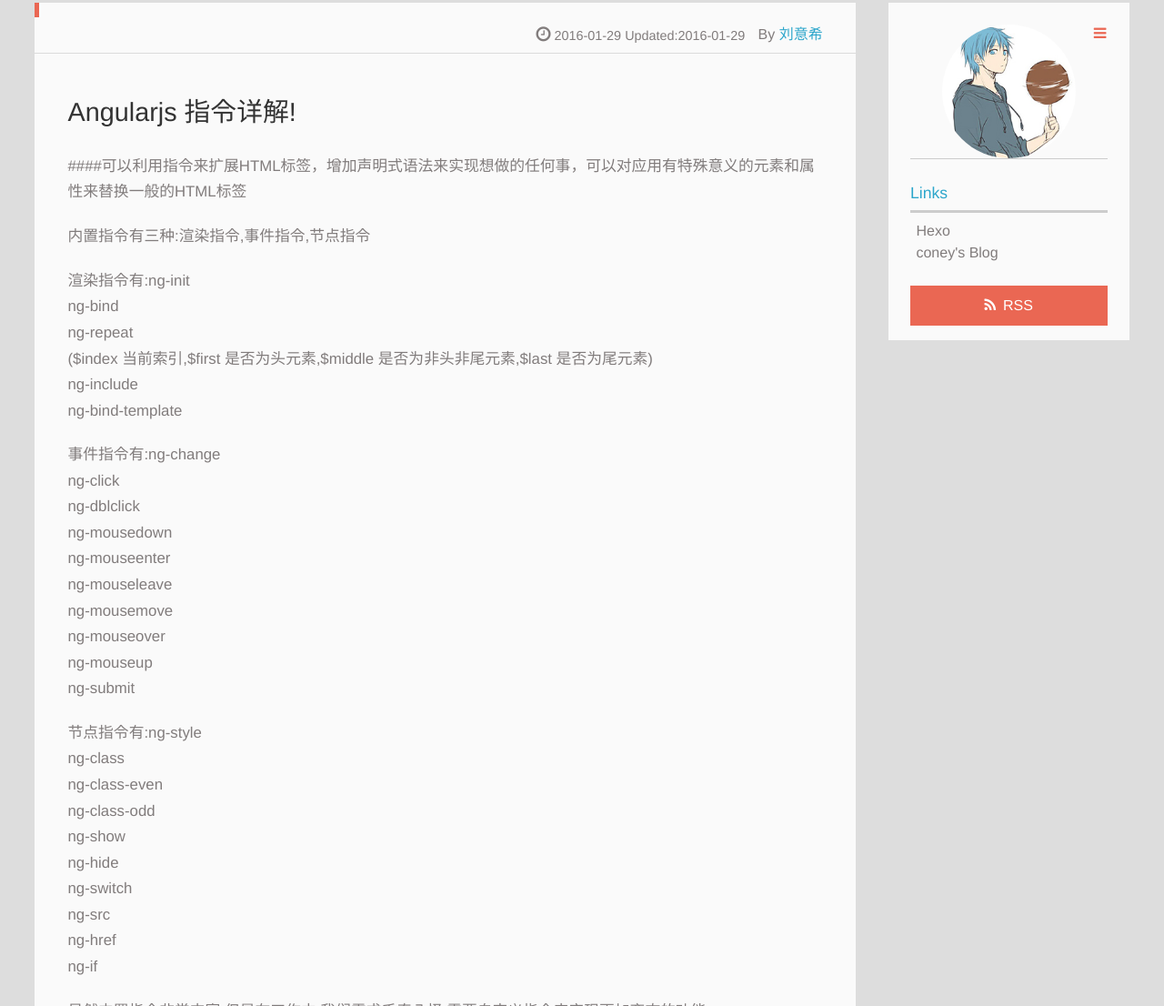
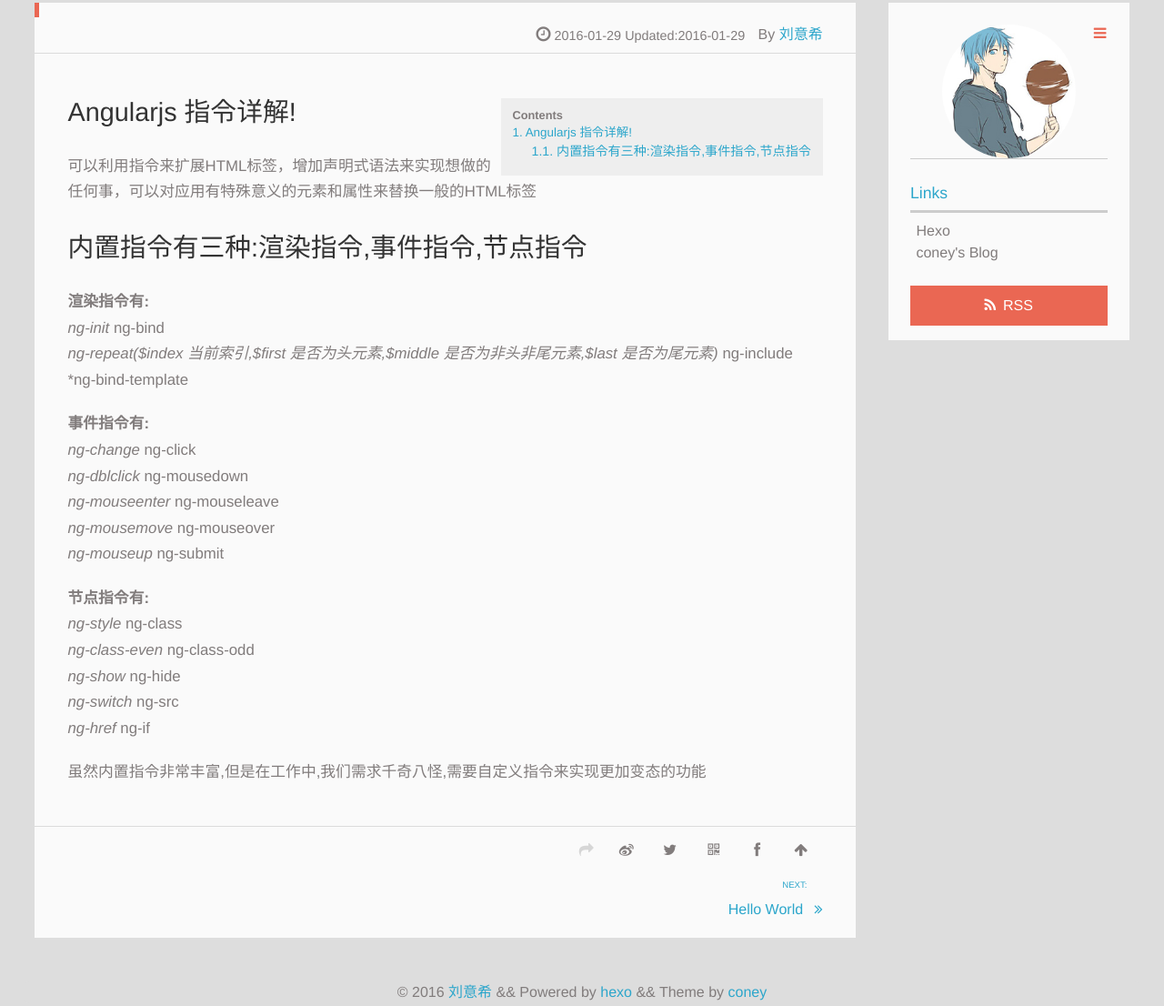
Before and after one commit to liuyixizhoujianlei/liuyixizhoujianlei.github.io, a plain HTML site: page 2016/01/29/hexo/index.html in a window 1280 px wide. Shown: the part 210-1316 px from the top of the page at 91% size. Drawn offline with Linux system fonts and the light colour scheme; a script that the page names is missing; files whose address does not match are found by name.

Commit message:
Site updated: 2016-01-29 14:47:47

```diff
--- a/2016/01/29/hexo/index.html
+++ b/2016/01/29/hexo/index.html
@@ -12,9 +12,9 @@
 
     <meta name="author" content="刘意希">
 
-    <meta name="description" content="Angularjs 指令详解! ####可以利用指令来扩展HTML标签，增加声明式语法来实现想做的任何事，可以对应用有特殊意义的元素和属性来替换一般的HTML标签
- 内置指令有三种:渲染指令,事件指令,节点指令
- 渲染指令有:ng-init            ng-bind           ">
+    <meta name="description" content="Angularjs 指令详解! 可以利用指令来扩展HTML标签，增加声明式语法来实现想做的任何事，可以对应用有特殊意义的元素和属性来替换一般的HTML标签
+内置指令有三种:渲染指令,事件指令,节点指令 渲染指令有:    ng-init
+    ng-bind    ng-repeat($index">
 
 
 
@@ -83,8 +83,8 @@
       <a href="http://yoursite.com" title="刘意希">刘意希</a>
     </p>
   <p class="article-time">
-    <time datetime="2016-01-29T06:40:43.349Z" itemprop="datePublished">2016-01-29</time>
-    Updated:<time datetime="2016-01-29T06:40:43.346Z" itemprop="dateModified">2016-01-29</time>
+    <time datetime="2016-01-29T06:47:37.758Z" itemprop="datePublished">2016-01-29</time>
+    Updated:<time datetime="2016-01-29T06:47:37.754Z" itemprop="dateModified">2016-01-29</time>
 
   </p>
 </header>
@@ -93,14 +93,25 @@
 
 		<div id="toc" class="toc-article">
 			<strong class="toc-title">Contents</strong>
-		<ol class="toc"><li class="toc-item toc-level-1"><a class="toc-link" href="#Angularjs__u6307_u4EE4_u8BE6_u89E3_21"><span class="toc-number">1.</span> <span class="toc-text"> Angularjs 指令详解!</span></a></li></ol>
+		<ol class="toc"><li class="toc-item toc-level-1"><a class="toc-link" href="#Angularjs__u6307_u4EE4_u8BE6_u89E3_21"><span class="toc-number">1.</span> <span class="toc-text"> Angularjs 指令详解!</span></a><ol class="toc-child"><li class="toc-item toc-level-2"><a class="toc-link" href="#u5185_u7F6E_u6307_u4EE4_u6709_u4E09_u79CD_3A_u6E32_u67D3_u6307_u4EE4_2C_u4E8B_u4EF6_u6307_u4EE4_2C_u8282_u70B9_u6307_u4EE4"><span class="toc-number">1.1.</span> <span class="toc-text">内置指令有三种:渲染指令,事件指令,节点指令</span></a></li></ol></li></ol>
 		</div>
 
-		<h1 id="Angularjs__u6307_u4EE4_u8BE6_u89E3_21"><a href="#Angularjs__u6307_u4EE4_u8BE6_u89E3_21" class="headerlink" title="Angularjs 指令详解!"></a> Angularjs 指令详解!</h1><p> ####可以利用指令来扩展HTML标签，增加声明式语法来实现想做的任何事，可以对应用有特殊意义的元素和属性来替换一般的HTML标签</p>
-<p> 内置指令有三种:渲染指令,事件指令,节点指令</p>
-<p> 渲染指令有:ng-init<br>            ng-bind<br>            ng-repeat<br>            ($index 当前索引,$first 是否为头元素,$middle 是否为非头非尾元素,$last 是否为尾元素)<br>            ng-include<br>            ng-bind-template</p>
-<p> 事件指令有:ng-change<br>            ng-click<br>            ng-dblclick<br>            ng-mousedown<br>            ng-mouseenter<br>            ng-mouseleave<br>            ng-mousemove<br>            ng-mouseover<br>            ng-mouseup<br>            ng-submit</p>
-<p> 节点指令有:ng-style<br>            ng-class<br>            ng-class-even<br>            ng-class-odd<br>            ng-show<br>            ng-hide<br>            ng-switch<br>            ng-src<br>            ng-href<br>            ng-if</p>
+		<h1 id="Angularjs__u6307_u4EE4_u8BE6_u89E3_21"><a href="#Angularjs__u6307_u4EE4_u8BE6_u89E3_21" class="headerlink" title="Angularjs 指令详解!"></a> Angularjs 指令详解!</h1><p> 可以利用指令来扩展HTML标签，增加声明式语法来实现想做的任何事，可以对应用有特殊意义的元素和属性来替换一般的HTML标签</p>
+<h2 id="u5185_u7F6E_u6307_u4EE4_u6709_u4E09_u79CD_3A_u6E32_u67D3_u6307_u4EE4_2C_u4E8B_u4EF6_u6307_u4EE4_2C_u8282_u70B9_u6307_u4EE4"><a href="#u5185_u7F6E_u6307_u4EE4_u6709_u4E09_u79CD_3A_u6E32_u67D3_u6307_u4EE4_2C_u4E8B_u4EF6_u6307_u4EE4_2C_u8282_u70B9_u6307_u4EE4" class="headerlink" title="内置指令有三种:渲染指令,事件指令,节点指令"></a>内置指令有三种:渲染指令,事件指令,节点指令</h2><p> <strong>渲染指令有:</strong><br>    <em>ng-init
+    </em>ng-bind<br>    <em>ng-repeat($index 当前索引,$first 是否为头元素,$middle 是否为非头非尾元素,$last 是否为尾元素)
+    </em>ng-include<br>    *ng-bind-template</p>
+<p> <strong>事件指令有:</strong><br>    <em>ng-change
+    </em>ng-click<br>    <em>ng-dblclick
+    </em>ng-mousedown<br>    <em>ng-mouseenter
+    </em>ng-mouseleave<br>    <em>ng-mousemove
+    </em>ng-mouseover<br>    <em>ng-mouseup
+    </em>ng-submit</p>
+<p> <strong>节点指令有:</strong><br>    <em>ng-style
+    </em>ng-class<br>    <em>ng-class-even
+    </em>ng-class-odd<br>    <em>ng-show
+    </em>ng-hide<br>    <em>ng-switch
+    </em>ng-src<br>    <em>ng-href
+    </em>ng-if</p>
 <p>虽然内置指令非常丰富,但是在工作中,我们需求千奇八怪,需要自定义指令来实现更加变态的功能</p>
 
 	</div>
@@ -144,7 +155,7 @@
 
   <div id="toc" class="toc-aside">
   <strong class="toc-title">Contents</strong>
-  <ol class="toc"><li class="toc-item toc-level-1"><a class="toc-link" href="#Angularjs__u6307_u4EE4_u8BE6_u89E3_21"><span class="toc-number">1.</span> <span class="toc-text"> Angularjs 指令详解!</span></a></li></ol>
+  <ol class="toc"><li class="toc-item toc-level-1"><a class="toc-link" href="#Angularjs__u6307_u4EE4_u8BE6_u89E3_21"><span class="toc-number">1.</span> <span class="toc-text"> Angularjs 指令详解!</span></a><ol class="toc-child"><li class="toc-item toc-level-2"><a class="toc-link" href="#u5185_u7F6E_u6307_u4EE4_u6709_u4E09_u79CD_3A_u6E32_u67D3_u6307_u4EE4_2C_u4E8B_u4EF6_u6307_u4EE4_2C_u8282_u70B9_u6307_u4EE4"><span class="toc-number">1.1.</span> <span class="toc-text">内置指令有三种:渲染指令,事件指令,节点指令</span></a></li></ol></li></ol>
   </div>
 
 <div id="asidepart">
```
Also changed, not shown: archives/2016/01/index.html (+1 -1 lines), archives/2016/index.html (+1 -1 lines), archives/index.html (+1 -1 lines), index.html (+4 -4 lines).
